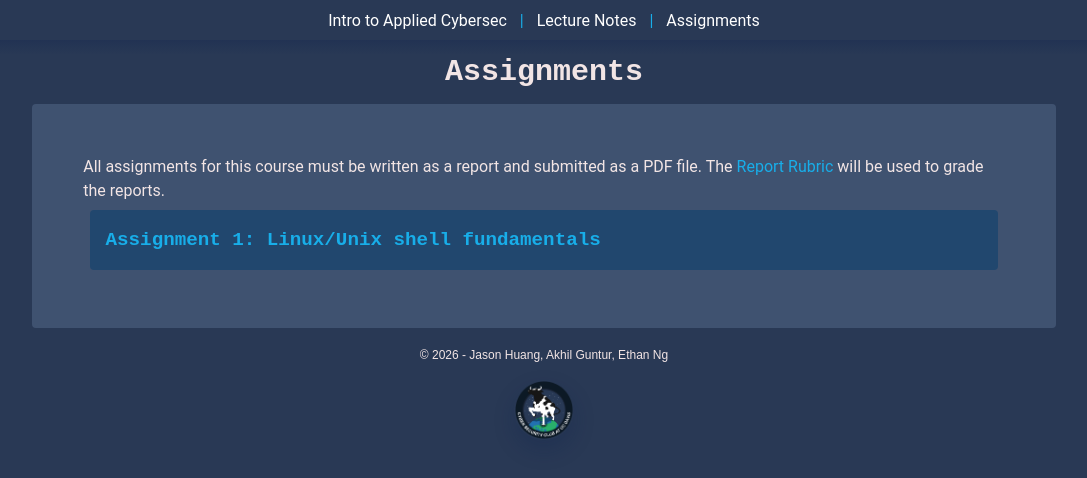
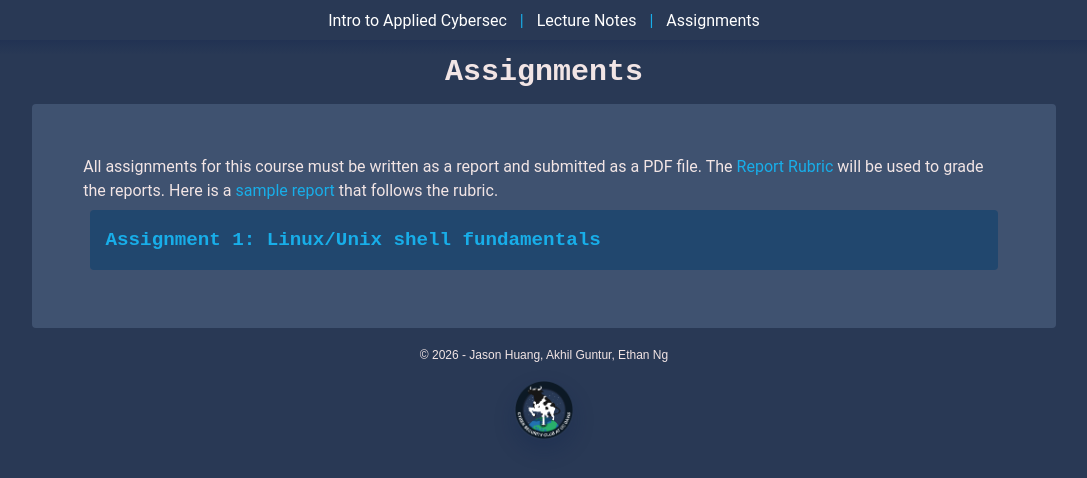
Before and after one commit to cyber-security-club-ucd/ecs198f, a Jekyll site: the page built from assignments.html, in a window 1280 px wide. Shown: the top 478 px of the page, without its empty margins (96-1183 px from the left). Built offline with Jekyll 4.4.1, drawn with Linux system fonts in a browser that asks for light colours.

Commit message:
Added sample report

```diff
--- a/assignments.html
+++ b/assignments.html
@@ -7,6 +7,8 @@ All assignments for this course must be written as a report and submitted as a P
 The
 <a href="{{ '/assets/assignments/rubric.pdf' | relative_url }}">Report Rubric</a>
 will be used to grade the reports.
+Here is a <a href="{{ '/assets/assignments/sample.pdf' | relative_url }}">sample report</a> that
+follows the rubric.
 
 {% for assign in site.data.assignments %}
 
```
Also changed, not shown: 1 other file.
